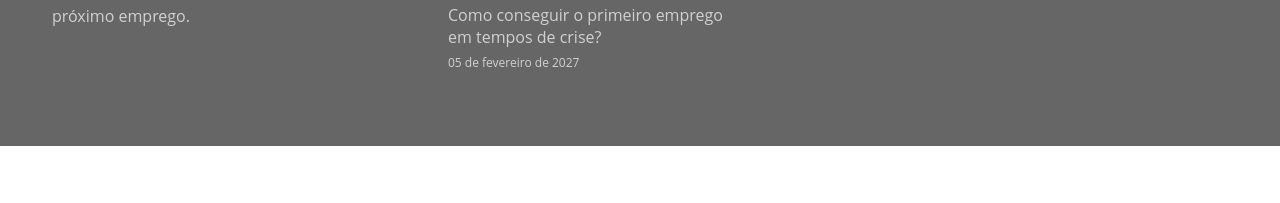
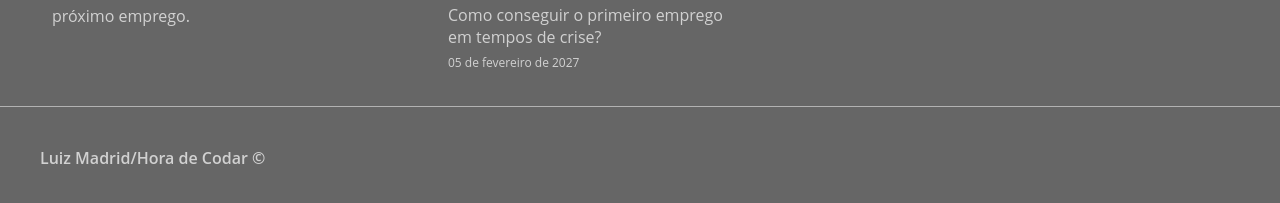
Before and after one commit to LuizMadrid/Projeto-VagasDeEmprego-Estudo-, a plain HTML site: page index.html in a window 1280 px wide. Shown: the part 4979-5182 px from the top of the page. Before the commit the page ends 5125 px from the top, so only its background shows below. Drawn offline with Linux system fonts and the light colour scheme.

Commit message:
Feita correção de bugs.

```diff
--- a/index.html
+++ b/index.html
@@ -369,6 +369,11 @@
             </ul>
           </div>
         </div>
+        <div class="footer-bottom">
+          <div class="wrapper">
+            <p>Luiz Madrid/Hora de Codar ©</p>
+          </div>
+        </div>
       </footer>
     </div>
   </body>
```
